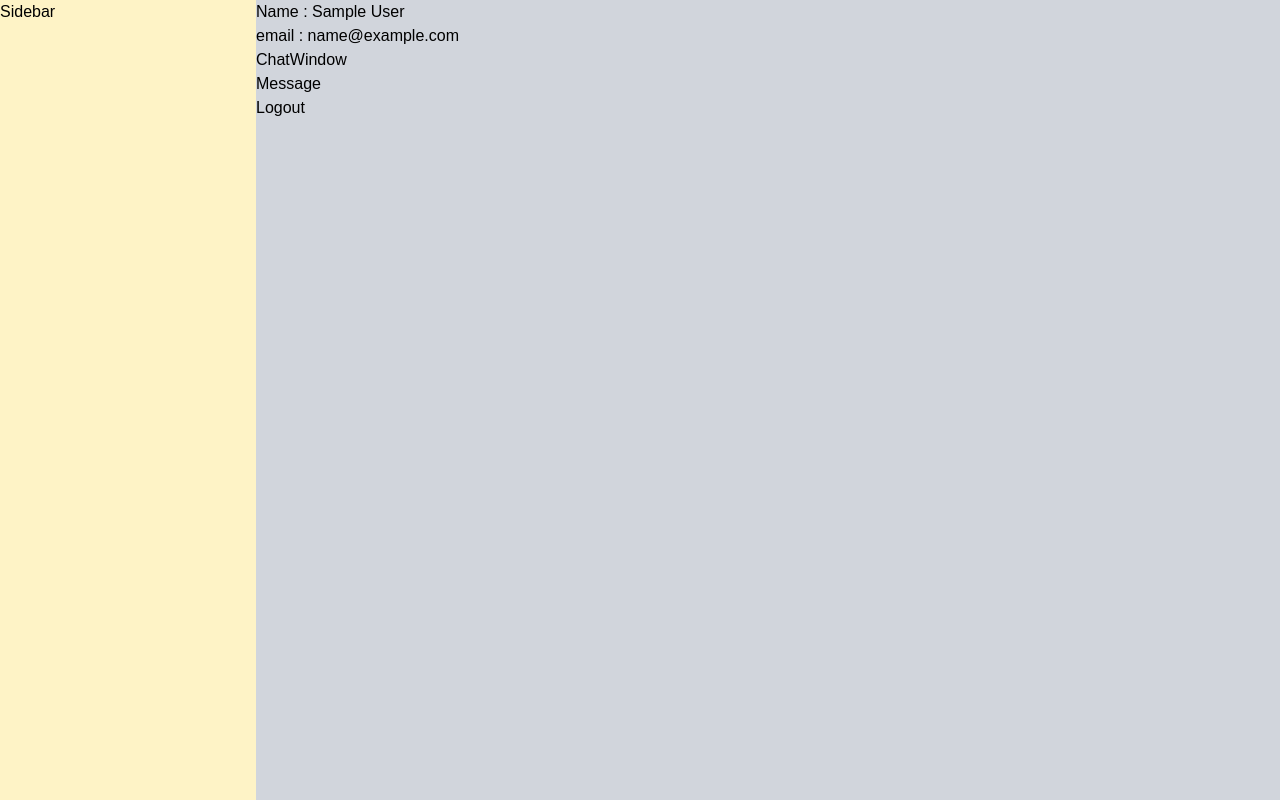
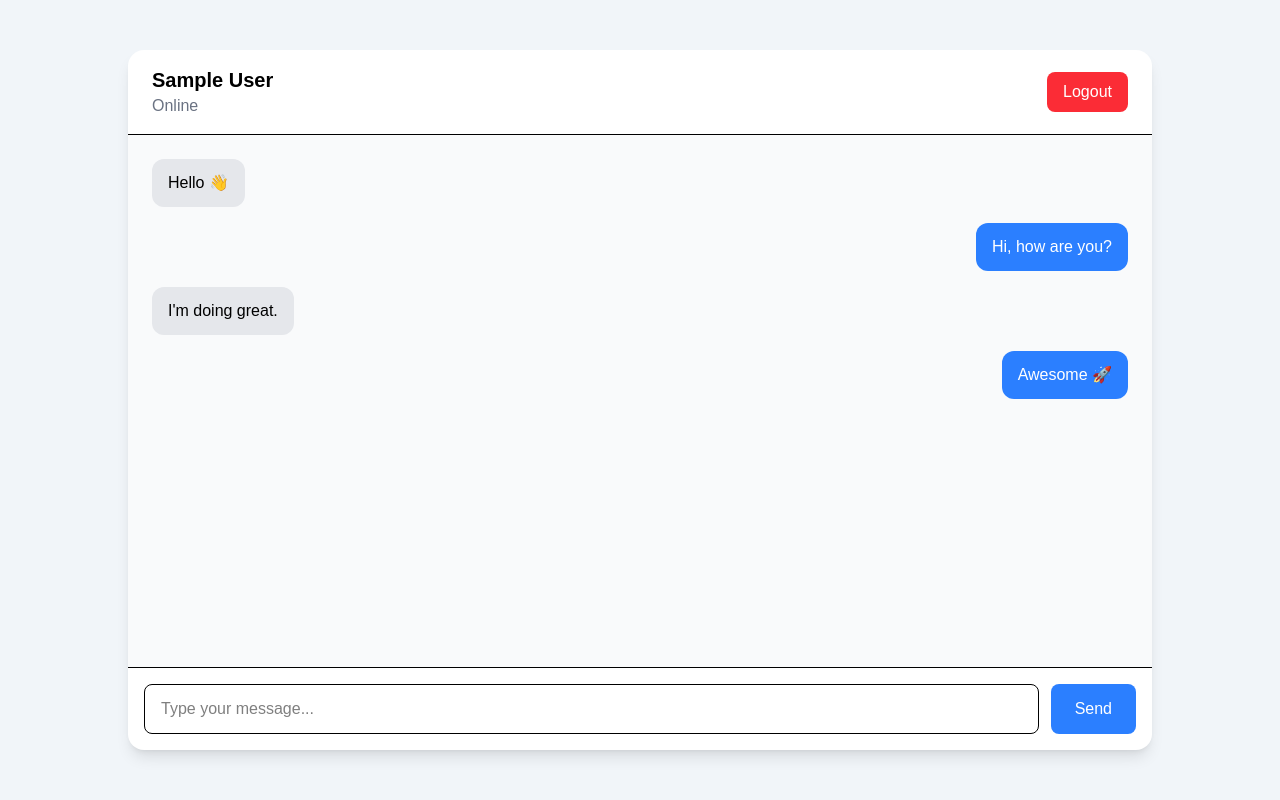
Before and after one commit to parveezz/Chat_Application, a React (Vite) app: page /dashboard in a window 1280 px wide. Built offline with nearby package versions, Linux system fonts and the light colour scheme; sample sign-in values are in the browser's storage.

Commit message:
changed the url

```diff
--- a/Baseurl.js
+++ b/Baseurl.js
@@ -1,3 +1,3 @@
-export const BaseUrl = `http://localhost:5000/api/`
+// export const BaseUrl = `http://localhost:5000/api/`
 
-// export const BaseUrl = `https://chat-backend-r793.onrender.com/api/`
+export const BaseUrl = `https://chat-backend-r793.onrender.com/api/`
--- a/src/Pages/Dashbaord.jsx
+++ b/src/Pages/Dashbaord.jsx
@@ -1,31 +1,80 @@
-import { Outlet } from "react-router-dom";
-import Sidebar from "../components/Sidebar";
-import Navbar from "../components/Navbar";
-import Message from "../components/Message";
-import ChatWindow from "../components/ChatWindow";
-
+import { useNavigate } from "react-router-dom";
 
 const Dashboard = () => {
+
+      const userData = localStorage.getItem("userDetails");
+      const data = JSON.parse(userData);
+      const navigate = useNavigate()
+
+      const logout = () => {
+            localStorage.removeItem('Token');
+            navigate("/login")
+      }
       return (
-            <>
-                  <section className="w-full flex items-start h-screen">
-                        <div className="flex-1 h-screen w-[30%] bg-amber-100">
-                              <Sidebar />
+            <section className="h-screen flex items-center justify-center bg-slate-100 p-4">
+                  <article className="w-full max-w-5xl h-[700px] bg-white rounded-2xl shadow-lg flex flex-col overflow-hidden">
+
+                        {/* Header */}
+                        <div className="flex items-center justify-between px-6 py-4 border-b">
+                              <div>
+
+                                    <span>
+                                          <h1 className="text-xl font-bold">{data?.name}</h1>
+                                          <p className={`"text-sm text-gray-500 ${data?.isOnline ? "text-green-400" : "bg-text-red"}`}>Online</p>
+                                    </span>
+                              </div>
+
+                              <button className="bg-red-500 text-white px-4 py-2 rounded-lg cursor-pointer"
+                                    onClick={() => { logout() }}
+                              >
+                                    Logout
+                              </button>
                         </div>
-                        <div className="w-70% flex-4 bg-gray-300 h-screen">
-                              <div>
-                                    <Navbar />
+
+                        {/* Messages */}
+                        <div className="flex-1 overflow-y-auto p-6 space-y-4 bg-gray-50">
+
+                              <div className="flex">
+                                    <div className="bg-gray-200 px-4 py-3 rounded-xl max-w-xs">
+                                          Hello 👋
+                                    </div>
                               </div>
-                              <div>
-                                    <ChatWindow />
+
+                              <div className="flex justify-end">
+                                    <div className="bg-blue-500 text-white px-4 py-3 rounded-xl max-w-xs">
+                                          Hi, how are you?
+                                    </div>
                               </div>
-                              <div>
-                                    <Message />
+
+                              <div className="flex">
+                                    <div className="bg-gray-200 px-4 py-3 rounded-xl max-w-xs">
+                                          I'm doing great.
+                                    </div>
                               </div>
+
+                              <div className="flex justify-end">
+                                    <div className="bg-blue-500 text-white px-4 py-3 rounded-xl max-w-xs">
+                                          Awesome 🚀
+                                    </div>
+                              </div>
+
                         </div>
-                  </section>
-                  <Outlet />
-            </>
+
+                        {/* Input Area */}
+                        <div className="border-t p-4 flex gap-3">
+                              <input
+                                    type="text"
+                                    placeholder="Type your message..."
+                                    className="flex-1 border rounded-lg px-4 py-3 outline-none focus:border-blue-500"
+                              />
+
+                              <button className="bg-blue-500 text-white px-6 py-3 rounded-lg">
+                                    Send
+                              </button>
+                        </div>
+
+                  </article>
+            </section >
       );
 };
 
--- a/src/Pages/Login.jsx
+++ b/src/Pages/Login.jsx
@@ -49,11 +49,6 @@ export default function Login() {
                   });
                   const response = await data.json();
 
-                  if (response.email !== trimmedemail || response.password !== trimmedPassword) {
-                        toast.error(response.message);
-                        return
-                  }
-
                   if (!response.success) {
                         toast.error("Failed to login")
 
@@ -67,8 +62,6 @@ export default function Login() {
                   console.log(e)
             } finally {
                   setLoading(false);
-                  setUserName("");
-                  setUserPassword("")
             }
       };
 
--- a/src/Pages/Register.jsx
+++ b/src/Pages/Register.jsx
@@ -1,5 +1,5 @@
 import { useState } from "react"
-import { Link } from "react-router-dom"
+import { Link, useNavigate } from "react-router-dom"
 import { BaseUrl } from "../../Baseurl";
 import toast from "react-hot-toast";
 
@@ -10,6 +10,7 @@ const Register = () => {
       const [userEmail, setUserEmail] = useState("");
       const [image, setImage] = useState(null);
 
+      const navigate = useNavigate()
       const registerUser = async (e) => {
             e.preventDefault();
 
@@ -76,9 +77,12 @@ const Register = () => {
                   if (!data.success) {
                         toast.error(data.message || "Registration failed");
                         return;
+                  } else {
+
+                        toast.success("Registration successful");
+                        navigate("/login")
                   }
 
-                  toast.success("Registration successful");
             } catch (error) {
                   console.log(error);
                   toast.error("Something went wrong");
@@ -100,7 +104,8 @@ const Register = () => {
                         </div>
 
                         {/* Form Elements */}
-                        <form className="space-y-5" onSubmit={registerUser} >
+                        <form className="space-y-5" onSubmit={registerUser}
+                        >
 
                               {/* Name Input */}
                               <div>
```
Also changed, not shown: src/Pages/Forgotpassword.jsx (+17 -16 lines).
